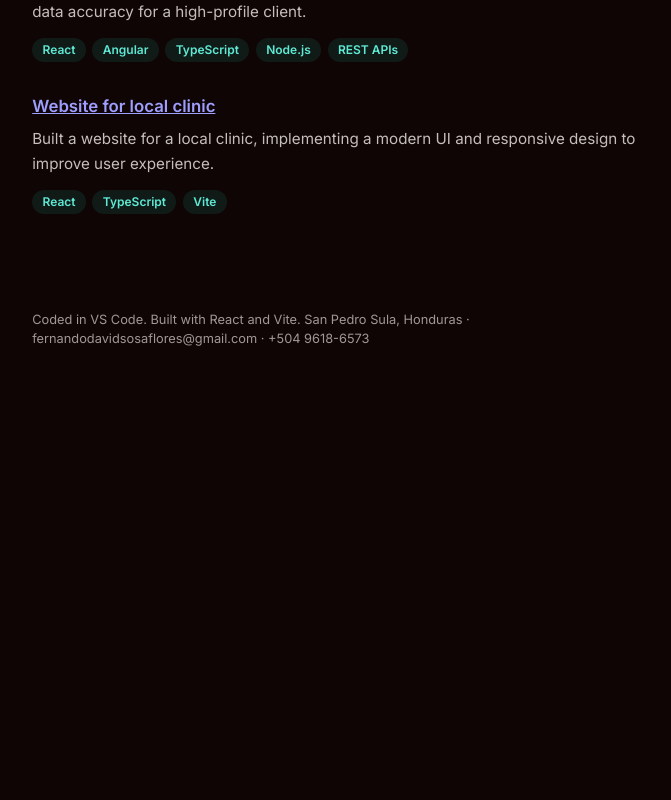
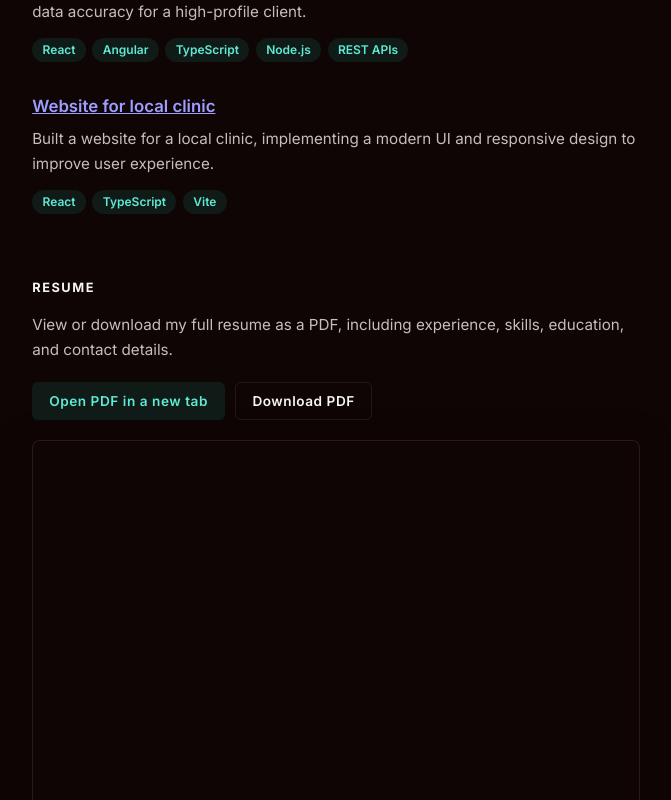
Before and after one commit to FerSosa64/portfolio, a React (Vite) app: page / in a window 1280 px wide. Shown: the part 2000-2800 px from the top of the page, without its empty margins (499-1170 px from the left). Before the commit the page ends 2460 px from the top, so only its background shows below. Built offline with nearby package versions, Linux system fonts and the light colour scheme.

Commit message:
Add resume section to home page and update sidebar and localization files

```diff
--- a/components/sidebar.tsx
+++ b/components/sidebar.tsx
@@ -1,19 +1,22 @@
 import { usePortfolioPreferences } from '../src/context/PortfolioPreferences.tsx'
 import './sidebar.css'
 
-export type SectionId = 'about' | 'experience' | 'projects'
+export type SectionId = 'about' | 'experience' | 'projects' | 'resume'
 
 type SidebarProps = {
   active: SectionId
   onSelect: (id: SectionId) => void
 }
 
-const sections: { id: SectionId; labelKey: 'about' | 'experience' | 'projects' }[] =
-  [
-    { id: 'about', labelKey: 'about' },
-    { id: 'experience', labelKey: 'experience' },
-    { id: 'projects', labelKey: 'projects' },
-  ]
+const sections: {
+  id: SectionId
+  labelKey: 'about' | 'experience' | 'projects' | 'resume'
+}[] = [
+  { id: 'about', labelKey: 'about' },
+  { id: 'experience', labelKey: 'experience' },
+  { id: 'projects', labelKey: 'projects' },
+  { id: 'resume', labelKey: 'resume' },
+]
 
 export default function Sidebar({ active, onSelect }: SidebarProps) {
   const { t, lang, setLang, theme, setTheme } = usePortfolioPreferences()
--- a/pages/home.css
+++ b/pages/home.css
@@ -200,6 +200,72 @@
   font-size: 0.95rem;
 }
 
+.resume {
+  max-width: 38rem;
+}
+
+.resume__intro {
+  margin: 0 0 1.25rem;
+  line-height: 1.6;
+  font-size: 0.95rem;
+}
+
+.resume__actions {
+  display: flex;
+  flex-wrap: wrap;
+  gap: 0.65rem;
+  margin-bottom: 1.25rem;
+}
+
+.resume__btn {
+  display: inline-flex;
+  align-items: center;
+  padding: 0.5rem 1rem;
+  font-size: 0.85rem;
+  font-weight: 600;
+  letter-spacing: 0.04em;
+  text-decoration: none;
+  color: var(--text-strong);
+  background: transparent;
+  border: 1px solid var(--border);
+  border-radius: 6px;
+  transition:
+    background 0.15s ease,
+    border-color 0.15s ease,
+    color 0.15s ease;
+}
+
+.resume__btn:hover {
+  border-color: var(--text-subtle);
+  background: var(--pill-bg);
+}
+
+.resume__btn--primary {
+  color: var(--pill-text);
+  background: var(--pill-bg);
+  border-color: transparent;
+}
+
+.resume__btn--primary:hover {
+  filter: brightness(1.08);
+}
+
+.resume__viewer {
+  border: 1px solid var(--border);
+  border-radius: 8px;
+  overflow: hidden;
+  background: var(--bg-elevated, var(--bg));
+  box-shadow: var(--shadow-soft);
+}
+
+.resume__frame {
+  display: block;
+  width: 100%;
+  height: min(72vh, 640px);
+  min-height: 420px;
+  border: none;
+}
+
 .fine-print {
   margin: 2rem 0 0;
   max-width: 38rem;
--- a/pages/home.tsx
+++ b/pages/home.tsx
@@ -1,6 +1,7 @@
 import { useCallback, useEffect, useState } from 'react'
 import Sidebar, { type SectionId } from '../components/sidebar.tsx'
 import { usePortfolioPreferences } from '../src/context/PortfolioPreferences.tsx'
+import { RESUME_PATH } from '../src/i18n/copy.types.ts'
 import './home.css'
 
 export default function Home() {
@@ -18,13 +19,18 @@ export default function Home() {
 
   useEffect(() => {
     const hash = window.location.hash.replace('#', '') as SectionId
-    if (hash === 'about' || hash === 'experience' || hash === 'projects') {
+    if (
+      hash === 'about' ||
+      hash === 'experience' ||
+      hash === 'projects' ||
+      hash === 'resume'
+    ) {
       setActive(hash)
     }
   }, [])
 
   useEffect(() => {
-    const ids: SectionId[] = ['about', 'experience', 'projects']
+    const ids: SectionId[] = ['about', 'experience', 'projects', 'resume']
     const elements = ids
       .map((id) => document.getElementById(id))
       .filter((n): n is HTMLElement => Boolean(n))
@@ -138,6 +144,43 @@ export default function Home() {
               </ul>
             </section>
 
+            <section
+              className="section"
+              id="resume"
+              aria-labelledby="resume-title"
+            >
+              <h2 className="section__title" id="resume-title">
+                {t.sections.resume.title}
+              </h2>
+              <div className="resume">
+                <p className="resume__intro">{t.sections.resume.description}</p>
+                <div className="resume__actions">
+                  <a
+                    className="resume__btn resume__btn--primary"
+                    href={RESUME_PATH}
+                    target="_blank"
+                    rel="noopener noreferrer"
+                  >
+                    {t.sections.resume.openLabel}
+                  </a>
+                  <a
+                    className="resume__btn"
+                    href={RESUME_PATH}
+                    download="Fernando-David-Sosa-Flores-Resume.pdf"
+                  >
+                    {t.sections.resume.downloadLabel}
+                  </a>
+                </div>
+                <div className="resume__viewer">
+                  <iframe
+                    className="resume__frame"
+                    src={`${RESUME_PATH}#view=FitH`}
+                    title={t.sections.resume.viewLabel}
+                  />
+                </div>
+              </div>
+            </section>
+
             <p className="fine-print">{t.sections.footer}</p>
           </div>
         </div>
--- a/src/i18n/copy.types.ts
+++ b/src/i18n/copy.types.ts
@@ -6,7 +6,12 @@ export type Copy = {
     name: string
     role: string
     tagline: string
-    nav: { about: string; experience: string; projects: string }
+    nav: {
+      about: string
+      experience: string
+      projects: string
+      resume: string
+    }
     a11y: { language: string; theme: string; dark: string; light: string }
     profileAria: string
     socialLinksLabel: string
@@ -37,6 +42,15 @@ export type Copy = {
         link?: string
       }[]
     }
+    resume: {
+      title: string
+      description: string
+      viewLabel: string
+      downloadLabel: string
+      openLabel: string
+    }
     footer: string
   }
 }
+
+export const RESUME_PATH = '/Fernando-David-Sosa-Flores-Resume.pdf'
--- a/src/i18n/copy_en.ts
+++ b/src/i18n/copy_en.ts
@@ -11,6 +11,7 @@ export const copyEn: Copy = {
       about: 'About',
       experience: 'Experience',
       projects: 'Projects',
+      resume: 'Resume',
     },
     a11y: {
       language: 'Language',
@@ -102,6 +103,14 @@ export const copyEn: Copy = {
         },
       ],
     },
+    resume: {
+      title: 'Resume',
+      description:
+        'View or download my full resume as a PDF, including experience, skills, education, and contact details.',
+      viewLabel: 'View resume',
+      downloadLabel: 'Download PDF',
+      openLabel: 'Open PDF in a new tab',
+    },
     footer:
       'Coded in VS Code. Built with React and Vite. San Pedro Sula, Honduras · fernandodavidsosaflores@gmail.com · +504 9618-6573',
   },
--- a/src/i18n/copy_es.ts
+++ b/src/i18n/copy_es.ts
@@ -11,6 +11,7 @@ export const copyEs: Copy = {
       about: 'Sobre mí',
       experience: 'Experiencia',
       projects: 'Proyectos',
+      resume: 'Currículum',
     },
     a11y: {
       language: 'Idioma',
@@ -102,6 +103,14 @@ export const copyEs: Copy = {
         },
       ],
     },
+    resume: {
+      title: 'Currículum',
+      description:
+        'Consulta o descarga mi currículum completo en PDF, con experiencia, habilidades, educación y datos de contacto.',
+      viewLabel: 'Ver currículum',
+      downloadLabel: 'Descargar PDF',
+      openLabel: 'Abrir PDF en una pestaña nueva',
+    },
     footer:
       'Programado en VS Code. Hecho con React y Vite. San Pedro Sula, Honduras · fernandodavidsosaflores@gmail.com · +504 9618-6573',
   },
```
Also changed, not shown: 1 other file (tests, documents, lock files or other folders).
